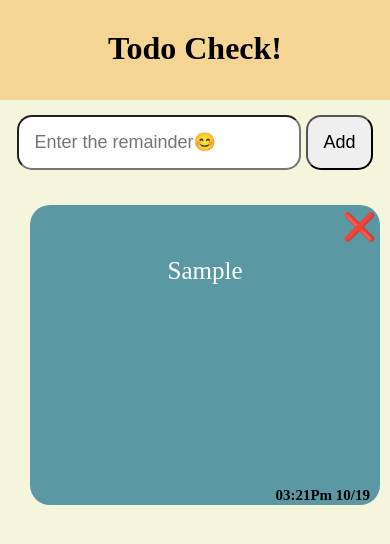
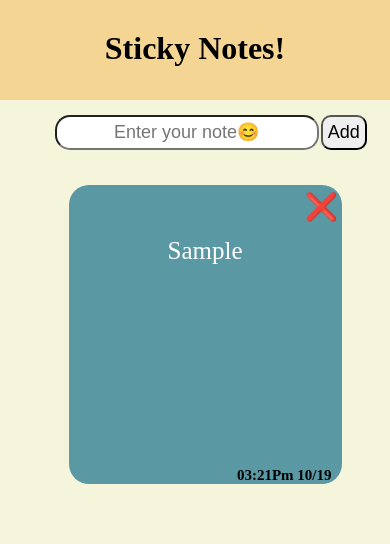
Before and after one commit to PARANJOTHI-R/Notes-App, a plain HTML site: page Home.html in a window 390 px wide. Both pictures are taken after typing "Sample" into the empty fields and a click on the button "Add". Drawn offline with Linux system fonts and the light colour scheme.

Commit message:
media query for mobile added

```diff
--- a/Home.html
+++ b/Home.html
@@ -4,7 +4,7 @@
 <head>
     <meta charset="UTF-8">
     <meta name="viewport" content="width=device-width, initial-scale=1.0">
-    <title>Todo-List</title>
+    <title>Sticky Notes</title>
     <link rel="icon" href="todo.webp">
     <link rel="stylesheet" href="style.css">
     <script src="script.js" defer></script>
@@ -12,10 +12,10 @@
 
 <body>
     <header>
-        <h1>Todo Check!</h1>
+        <h1>Sticky Notes!</h1>
     </header>
     <form id="add" onsubmit="handleSubmit(event)">
-        <input id="note" placeholder="Enter the remainder😊" required>
+        <input id="note" placeholder="Enter your note😊">
         <button type="submit">Add</button>
     </form>
     <div class="container">
--- a/script.js
+++ b/script.js
@@ -4,10 +4,11 @@ const container = document.querySelector(".container");
 
 function handleSubmit(event) {
     event.preventDefault();
-    if (inputField.checkValidity()) {
+    var input=inputField.value.trim();
+    if(input!=""){
         addition();
-    } else {
-        window.alert("Enter the note");
+    }else{
+        window.alert("Enter a Note buddy!");
     }
 }
 
--- a/style.css
+++ b/style.css
@@ -23,8 +23,14 @@ header h1 {
 #add {
     display: flex;
     justify-content: center;
+    align-items: center;
     margin: 15px;
+    padding-left: 30px;
 }
+#add input::placeholder{
+    text-align: center;
+}
+
 .timeClass{
     z-index: 10;
 }
@@ -126,3 +132,29 @@ header h1 {
     padding: 10px;
     vertical-align: center;
 }
+
+@media screen and (max-width:600px){
+    .container{
+        flex-direction: column;
+        justify-content: center;
+    }
+    #add{
+        margin-left: 10px;
+        padding-left: 0px;
+    }
+    #note{
+        padding: 5px;
+        margin-left: 10%;
+    }
+    #note::placeholder{
+        text-align: center;
+    }
+    #add button{
+        padding: 5px;
+        border-radius: 10px;
+        margin-left: 2px;
+    }
+    .note1{
+        width: 70%;
+    }
+}
```
